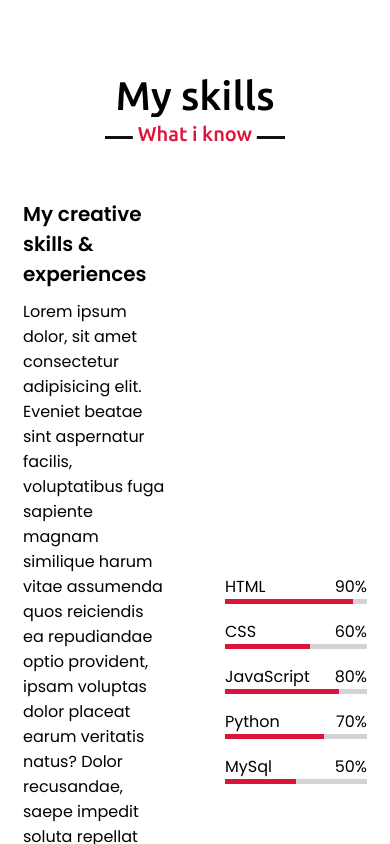
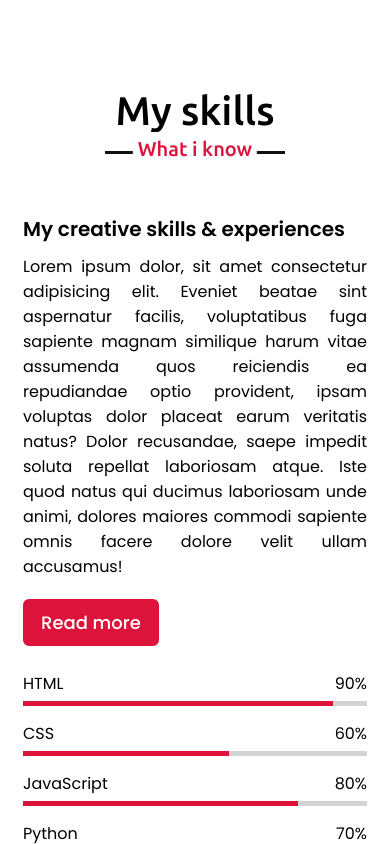
Before and after one commit to jorgedtoro/cv, a plain HTML site: page index.html in a window 390 px wide. Shown: the part 3130-3974 px from the top of the page. Drawn offline with nearby package versions, Linux system fonts and the light colour scheme.

Commit message:
update linux 9-04-22
fixed error p and a skills section

```diff
--- a/style.css
+++ b/style.css
@@ -280,10 +280,10 @@ section .title::after {
   font-weight: 600;
   margin-bottom: 10px;
 }
-.skills .skills-content .left .p{
+.skills .skills-content .left p{
   text-align: justify;
 }
-.skills .skills-content .left .a{
+.skills .skills-content .left a{
   display: inline-block;
   background: crimson;
   color: #fff;
@@ -295,7 +295,7 @@ section .title::after {
   border: 2px solid crimson;
   transition: all 0.3s ease;
 }
-.skills .skills-content .left .a:hover{
+.skills .skills-content .left a:hover{
 color:crimson;
 background: none;
 }
@@ -304,6 +304,7 @@ background: none;
 }
 .skills .skills-content .right .info{
   display: flex;
+  margin-bottom: 5px;
   align-items: center;
   justify-content: space-between;
 
@@ -427,6 +428,10 @@ background: none;
     margin-bottom: 20px;
 
   }
+  .skills .skills-content .column {
+   width: 100%;
+   margin-bottom: 35px;
+  }
 }
 
 @media (max-width: 690px) {
@@ -443,9 +448,11 @@ background: none;
     font-size: 20px;
     /* padding: 9px 25px; */
   }
-  .services .serv-content .card {
+  .services .serv-content .card,
+  .skills .skills-content .column {
     width: 100%;
-    }
+    margin-bottom: 25px;
+  }
 }
 @media (max-width: 500px) {
   .max-width {
```
